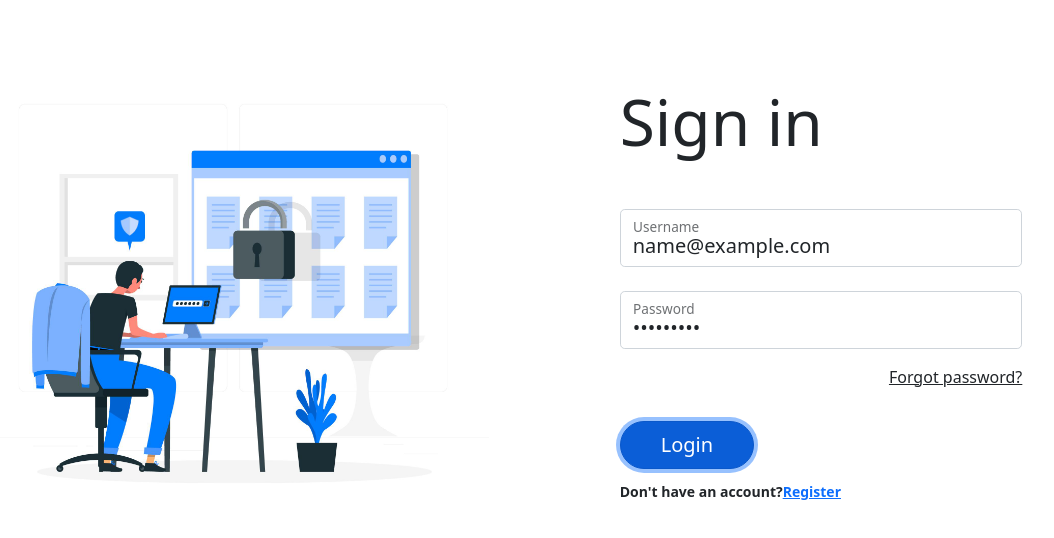
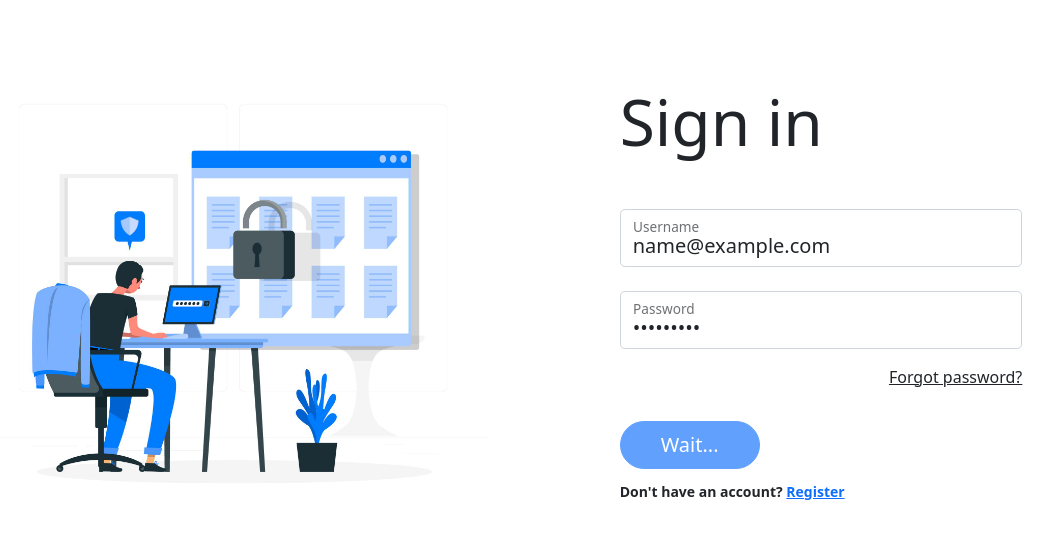
Before and after one commit to michalgorul/factoring-company-frontend, a React (Create React App) app: page /login in a window 1280 px wide. Both pictures are taken after typing "name@example.com", "Sample123" into the empty fields and a click on the button "Login". Shown: the top 538 px of the page, without its empty margins (139-1193 px from the left). Built offline with nearby package versions, Linux system fonts and the light colour scheme; no server answers.

Commit message:
fix updating user password

```diff
--- a/src/containers/NotLogged/LoginPage/index.jsx
+++ b/src/containers/NotLogged/LoginPage/index.jsx
@@ -11,11 +11,13 @@ const Login = () => {
 
     const [username, setUsername] = useState('');
     const [password, setPassword] = useState('');
+    const [isPending, setIsPending] = useState(false);
 
     const handleSubmit = (e) => {
         e.preventDefault();
 
         let login = {username, password}
+        setIsPending(true);
 
         fetch(`${config.API_URL}/login`, {
             method: "POST",
@@ -25,6 +27,7 @@ const Login = () => {
             body: JSON.stringify(login)
         })
             .then((response) => {
+                setIsPending(false);
                 if (response.ok) {
                     let myHeaders = new Headers(response.headers);
                     let token = myHeaders.get('Authorization').replace("Bearer ", "");
@@ -82,11 +85,16 @@ const Login = () => {
                         </div>
 
                         <div className="text-center text-lg-start mt-4 pt-2">
+                            {!isPending &&
                             <button onClick={handleSubmit} type="submit" className="btn btn-primary btn-lg rounded-pill"
                                     style={{paddingLeft: "2.5rem", paddingRight: "2.5rem"}}>Login
-                            </button>
-                            <p className="small fw-bold mt-2 pt-1 mb-0">Don't have an account?
-                                <a href={"/register"} className="link-primary">Register</a>
+                            </button>}
+                            {isPending &&
+                            <button onClick={handleSubmit} type="submit" className="btn btn-primary btn-lg rounded-pill" disabled
+                                    style={{paddingLeft: "2.5rem", paddingRight: "2.5rem"}}>Wait...
+                            </button>}
+
+                            <p className="small fw-bold mt-2 pt-1 mb-0">Don't have an account? <a href={"/register"} className="link-primary">Register</a>
                             </p>
                         </div>
                         <Marginer direction="vertical" margin={20}/>
--- a/src/containers/NotLogged/RegisterPage/index.jsx
+++ b/src/containers/NotLogged/RegisterPage/index.jsx
@@ -20,6 +20,7 @@ const Register = () => {
     const [street, setStreet] = useState('');
     const [postalCode, setPostalCode] = useState('');
     const [phone, setPhone] = useState('');
+    const [isPending, setIsPending] = useState(false);
     const history = useHistory();
 
 
@@ -29,7 +30,7 @@ const Register = () => {
         let isPhonePossible = phone && isPossiblePhoneNumber(phone) ? 'true' : 'false';
         let isPasswordProper = checkPassword(password);
         setPhone(formatPhoneNumber(phone).replaceAll(' ', ''));
-
+        setIsPending(true);
         if (matchingPasswords && isPhonePossible && isPasswordProper) {
 
             const registration = {username, password, email, firstName, lastName, country, city, street, postalCode, phone};
@@ -41,6 +42,7 @@ const Register = () => {
                 body: JSON.stringify(registration)
             })
                 .then((response) => {
+                    setIsPending(false);
                     if (response.ok) {
                         successToast('Registration completed!');
                         infoToast('Confirm your email to be able to login!');
@@ -171,13 +173,16 @@ const Register = () => {
                                 </div>
                             </div>
                             <div className="text-center text-lg-start mt-4 pt-2 justify-content-md-center">
+                                {!isPending &&
                                 <button type="submit" className="btn btn-primary btn-lg rounded-pill"
                                         style={{paddingLeft: "2.5rem", paddingRight: "2.5rem"}}>Register
-                                </button>
-                                <p className="small fw-bold mt-2 pt-1 mb-0">Already have an account?
-                                    <a href={"/login"} className="link-primary text-decoration-none">
-                                        Sign In
-                                    </a>
+                                </button>}
+                                {isPending &&
+                                <button type="submit" className="btn btn-primary btn-lg rounded-pill" disabled
+                                        style={{paddingLeft: "2.5rem", paddingRight: "2.5rem"}}>Wait...
+                                </button>}
+
+                                <p className="small fw-bold mt-2 pt-1 mb-0">Already have an account? <a href={"/login"} className="link-primary text-decoration-none">Sign In</a>
                                 </p>
                             </div>
                             <Marginer direction="vertical" margin={20}/>
--- a/src/services/config.js
+++ b/src/services/config.js
@@ -1,5 +1,5 @@
 const config = {
-    // API_URL: "https://localhost:8443",
+    // API_URL: "http://localhost:8080",
     RATE_OF_INTEREST: 7.77,
     API_URL: "https://factoring-company-backend.herokuapp.com"
 }
```
